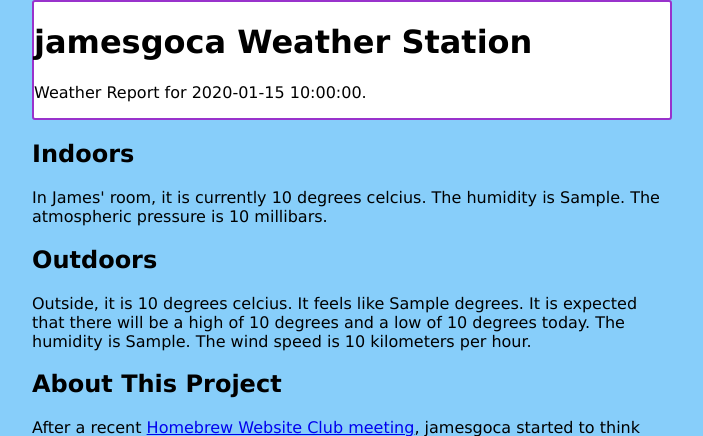
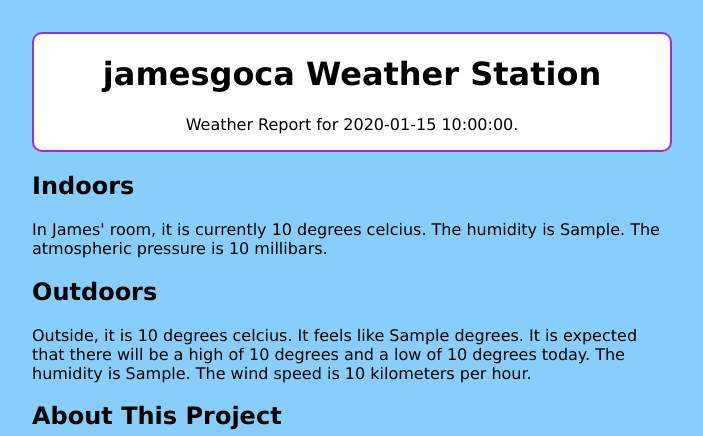
Before and after one commit to jamesgoca/weather, a Flask app: template templates/index.html in a window 1280 px wide. Shown: the top 436 px of the page, without its empty margins (288-991 px from the left). Run offline with Flask 2, Linux system fonts and the light colour scheme; the template is opened without the code that fills it: most values are stand-ins (such as "Sample title", 1, 10 or a date in 2020).

Commit message:
feat: Change header styles

```diff
--- a/static/styles.css
+++ b/static/styles.css
@@ -9,6 +9,8 @@ body {
 
 header {
 	background-color: white;
-	border-radius: 3px;
+	border-radius: 10px;
 	border: 2px solid darkorchid;
+	text-align: center;
+	margin-top: 2em;
 }
```
Also changed, not shown: README.md.
